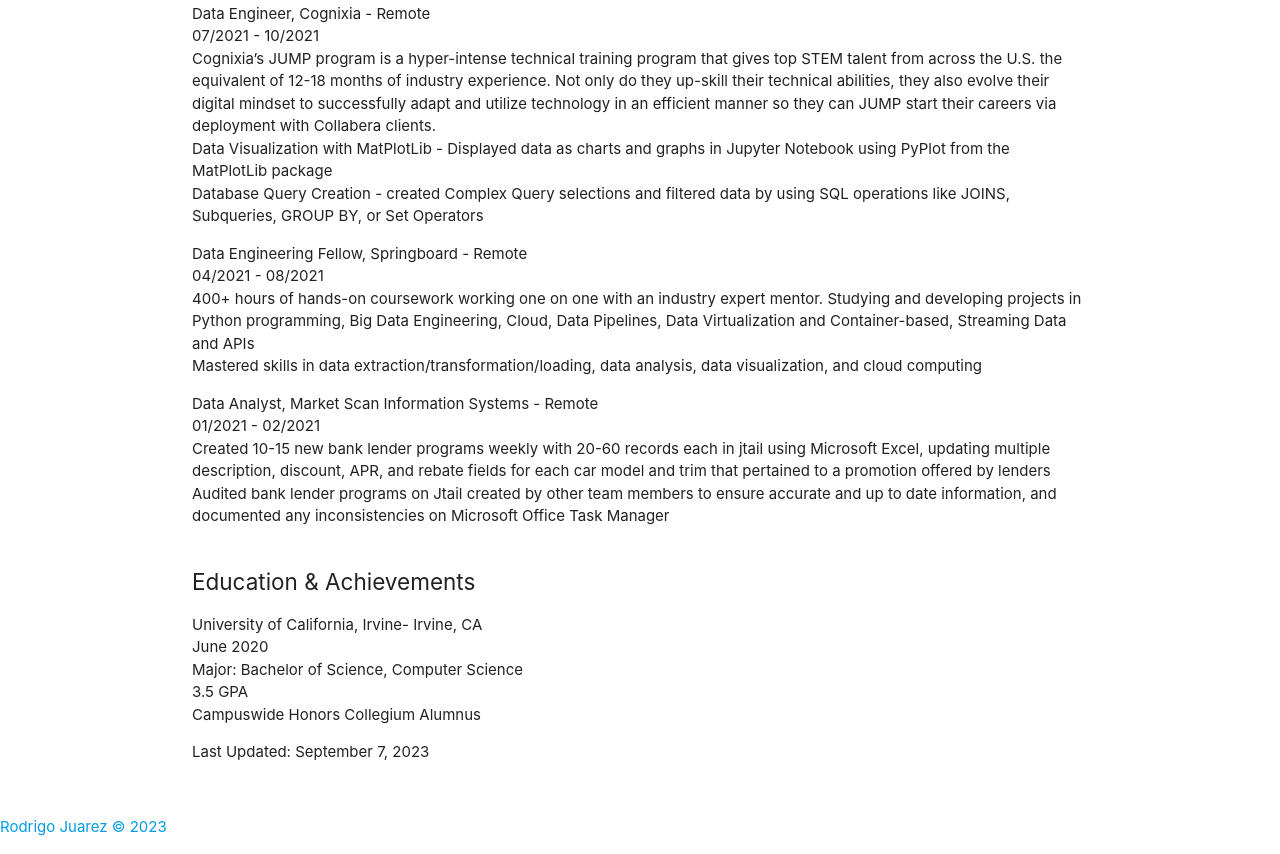
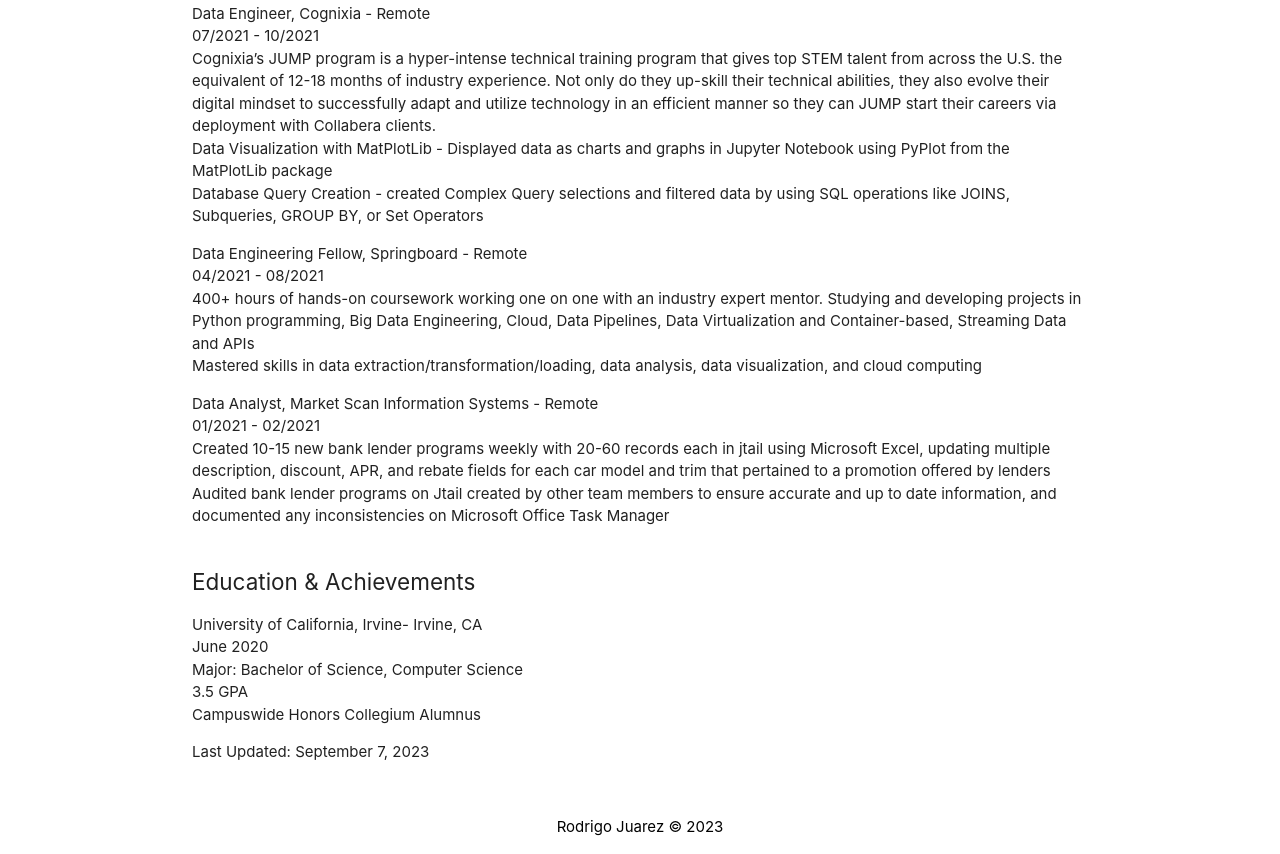
Before and after one commit to rejuarez1/rejuarez1.github.io, a plain HTML site: page index.html in a window 1280 px wide. Shown: the part 707-1561 px from the top of the page. Drawn offline with nearby package versions, Linux system fonts and the light colour scheme.

Commit message:
Add files via upload

```diff
--- a/style.css
+++ b/style.css
@@ -142,11 +142,11 @@
 
 .other-projects li a:hover{
     color: gray;
-}
+} */
 
 /* Copy Right Logo */
-/* .my-copyright{
+.my-copyright{
     text-align: center;
     font-size: 1em;
     color: black;
-} */ */
+}
```
